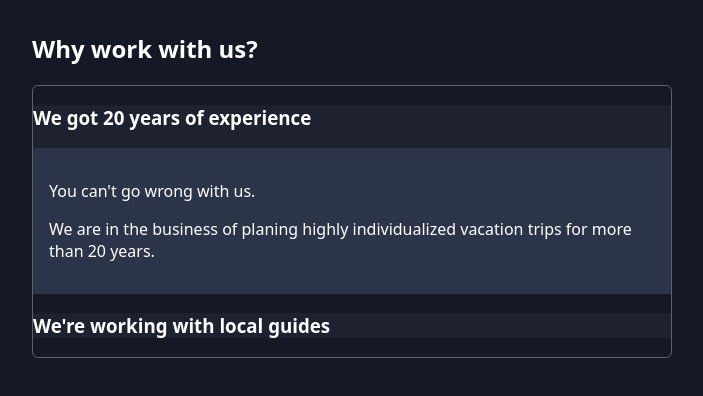
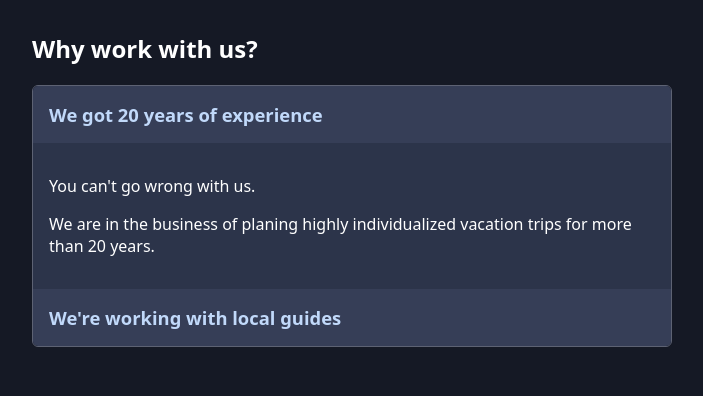
Before and after one commit to choiinyoung13/Practice--React, a React (Vite) app in the folder Practice--Patterns/: page / in a window 1280 px wide. Both pictures are taken after a click on the element "We got 20 years of experience". Shown: the top 396 px of the page, without its empty margins (288-991 px from the left). Built offline with nearby package versions, Linux system fonts and the light colour scheme.

Commit message:
재사용성을 위한 하위 컴포넌트 추가 작업

```diff
--- a/Practice--Patterns/src/App.jsx
+++ b/Practice--Patterns/src/App.jsx
@@ -6,25 +6,28 @@ function App() {
       <section>
         <h2>Why work with us?</h2>
         <Accordion className="accordion">
-          <Accordion.Item
-            id="a1"
-            className="accordion-item"
-            title="We got 20 years of experience"
-          >
+          <Accordion.Item className="accordion-item">
+            <Accordion.Title id="a1" className={'accordion-item-title'}>
+              We got 20 years of experience
+            </Accordion.Title>
+
+            <Accordion.Content id="a1" className="accordion-item-content">
               <article>
                 <p>You can&apos;t go wrong with us.</p>
                 <p>
-                We are in the business of planing highly individualized vacation
-                trips for more than 20 years.
+                  We are in the business of planing highly individualized
+                  vacation trips for more than 20 years.
                 </p>
               </article>
+            </Accordion.Content>
           </Accordion.Item>
 
-          <Accordion.Item
-            id="a2"
-            className="accordion-item"
-            title="We're working with local guides"
-          >
+          <Accordion.Item className="accordion-item">
+            <Accordion.Title id="a2" className={'accordion-item-title'}>
+              We're working with local guides
+            </Accordion.Title>
+
+            <Accordion.Content id="a2" className="accordion-item-content">
               <article>
                 <p>We are not doing this along from our office.</p>
                 <p>
@@ -32,6 +35,7 @@ function App() {
                   pleasant vacation.
                 </p>
               </article>
+            </Accordion.Content>
           </Accordion.Item>
         </Accordion>
       </section>
--- a/Practice--Patterns/src/components/Accordion/Accordion.jsx
+++ b/Practice--Patterns/src/components/Accordion/Accordion.jsx
@@ -1,5 +1,7 @@
 import { createContext, useContext, useState } from 'react'
 import AccordionItem from './AccordionItem'
+import AccordionTitle from './AccordionTitle'
+import AccordionContent from './AccordionContent'
 
 const AccordionContext = createContext()
 
@@ -44,3 +46,5 @@ export default function Accordion({ children, className }) {
 }
 
 Accordion.Item = AccordionItem
+Accordion.Title = AccordionTitle
+Accordion.Content = AccordionContent
--- /dev/null
+++ b/Practice--Patterns/src/components/Accordion/AccordionContent.jsx
@@ -0,0 +1,17 @@
+import { useAccordionContext } from './Accordion'
+
+export default function AccordionContent({ id, className, children }) {
+  const { selectedItemId } = useAccordionContext()
+
+  const isOpen = selectedItemId === id
+
+  return (
+    <div
+      className={
+        isOpen ? `${className ?? ''} open` : `${className ?? ''} close`
+      }
+    >
+      {children}
+    </div>
+  )
+}
--- a/Practice--Patterns/src/components/Accordion/AccordionItem.jsx
+++ b/Practice--Patterns/src/components/Accordion/AccordionItem.jsx
@@ -1,28 +1,3 @@
-import { useAccordionContext } from './Accordion'
-
-export default function AccordionItem({ id, children, className, title }) {
-  const { selectedItemId, openItem, closeItem } = useAccordionContext()
-
-  const isOpen = selectedItemId === id
-
-  function handleClick() {
-    if (isOpen) {
-      closeItem()
-    } else {
-      openItem(id)
-    }
-  }
-
-  return (
-    <li className={className}>
-      <h3 onClick={handleClick}>{title}</h3>
-      <div
-        className={
-          isOpen ? 'accordion-item-content open' : 'accordion-item-content'
-        }
-      >
-        {children}
-      </div>
-    </li>
-  )
+export default function AccordionItem({ children, className }) {
+  return <li className={className}>{children}</li>
 }
--- /dev/null
+++ b/Practice--Patterns/src/components/Accordion/AccordionTitle.jsx
@@ -0,0 +1,21 @@
+import { useAccordionContext } from './Accordion'
+
+export default function AccordionTitle({ className, children, id }) {
+  const { selectedItemId, openItem, closeItem } = useAccordionContext()
+
+  const isOpen = selectedItemId === id
+
+  function handleClick() {
+    if (isOpen) {
+      closeItem()
+    } else {
+      openItem(id)
+    }
+  }
+
+  return (
+    <h3 className={className} onClick={handleClick}>
+      {children}
+    </h3>
+  )
+}
--- a/Practice--Patterns/src/index.css
+++ b/Practice--Patterns/src/index.css
@@ -67,6 +67,10 @@ main {
   background-color: #2c344a;
 }
 
+.close {
+  display: none;
+}
+
 .open {
   display: block;
 }
```
Lines whose indentation alone changed are shown as unchanged.
